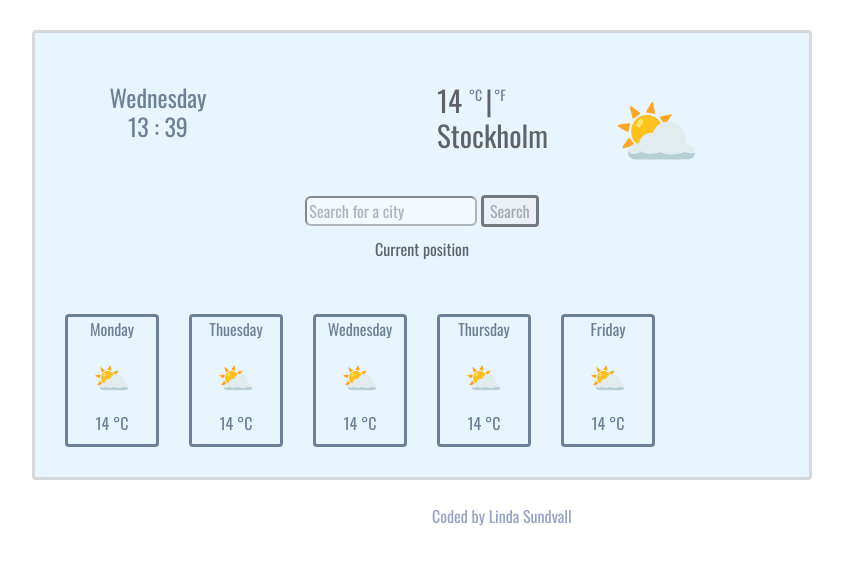
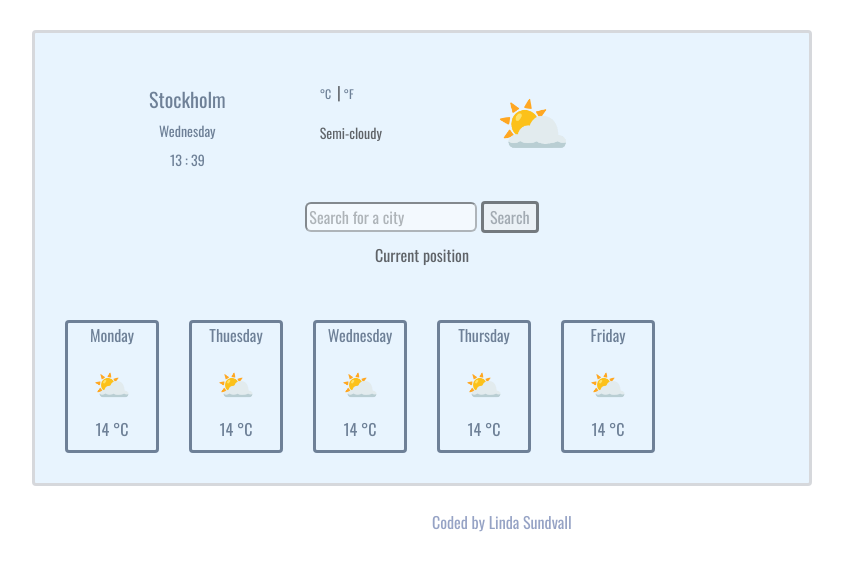
Before and after one commit to L-Sundvall/my-weather-app, a plain HTML site: page index.html in a window 1280 px wide. Shown: the whole page, without its empty margins (53-896 px from the left). Drawn offline with nearby package versions, Linux system fonts and the light colour scheme.

Commit message:
cleaned up the htlm

```diff
--- a/index.html
+++ b/index.html
@@ -30,25 +30,29 @@
         >
           <div class="card-body">
             <div class="row">
-              <div class="col-3">
+              <div class="col-4">
                 <h4 class="card-title">
-                  <span id="current-day"> sun</span>
-                  <br />
-                  <span id="current-hour">25 </span>
-                  :
-                  <span id="current-minuets">12</span>
-                </h4>
-              </div>
-              <div class="col-3"></div>
-              <div class="col-3">
-                <h4 class="current-temp">
-                  <span id="temperature"> 14</span>
-                  <a href="#" id="celsius"> °C </a>|
-                  <a href="#" id="farenheit">°F</a>
-                  <br />
                   <span class="current-city" id="current-head-city">
                     Stockholm</span
                   >
+                  <br />
+                  <span id="time">
+                    <span id="current-day"> </span>
+                    <br />
+                    <span id="current-hour"> </span>
+                    :
+                    <span id="current-minuets"></span>
+                  </span>
+                </h4>
+              </div>
+              <div class="col-3">
+                <h4 class="current-temp">
+                  <span id="temperature"> </span>
+
+                  <a href="#" id="celsius"> °C </a> <span id="slash"> |</span>
+                  <a href="#" id="farenheit">°F</a>
+                  <br />
+                  <span id="conditions"> Semi-cloudy </span>
                 </h4>
               </div>
               <div class="col-3">
--- a/src/index.js
+++ b/src/index.js
@@ -28,6 +28,7 @@ function farenheitTemperature() {
 function showWeather(response){
     document.querySelector("#current-head-city").innerHTML = response.data.name;
     document.querySelector("#temperature").innerHTML = Math.round(response.data.main.temp);
+    console.log(response.data);
     }
 
 function searchCity(event) {
@@ -36,6 +37,7 @@ function searchCity(event) {
     let city =document.querySelector("#search-input").value;
     let apiUrl = `https://api.openweathermap.org/data/2.5/weather?q=${city}&appid=${apiKey}&units=metric`;
     axios.get(apiUrl).then(showWeather);
+
       }
 
 function currentLocation(event){
--- a/src/styles.css
+++ b/src/styles.css
@@ -8,18 +8,27 @@
   font-family: "Oswald", sans-serif;
 }
 
-.currently {
-  text-align: right;
-  font-size: 29px;
+#current-head-city {
+  text-align: left;
+  margin-top: 30px;
+  padding: 0px;
+  font-size: 20px;
+}
+#time {
+  text-align: left;
+  font-size: 14px;
+}
+#conditions {
+  font-size: 14px;
 }
 .current-temp {
-  font-size: 29px;
+  font-size: 25px;
   color: #5f6368;
   text-align: left;
 }
 
 .head-emoji {
-  font-size: 70px;
+  font-size: 60px;
   text-align: left;
 }
 .day-emoji {
@@ -41,9 +50,9 @@ p {
 }
 #celsius {
   position: relative;
-  bottom: 12px;
+  bottom: 10px;
   color: #6e8097;
-  font-size: 14px;
+  font-size: 12px;
 }
 
 #celsius:hover {
@@ -52,10 +61,15 @@ p {
 }
 #farenheit {
   position: relative;
-  bottom: 12px;
-  right: 5px;
+  bottom: 10px;
   color: #6e8097;
-  font-size: 14px;
+  font-size: 12px;
+}
+#slash {
+  position: relative;
+  bottom: 10px;
+  left: 3px;
+  font-size: 16px;
 }
 
 #farenheit:hover {
```
